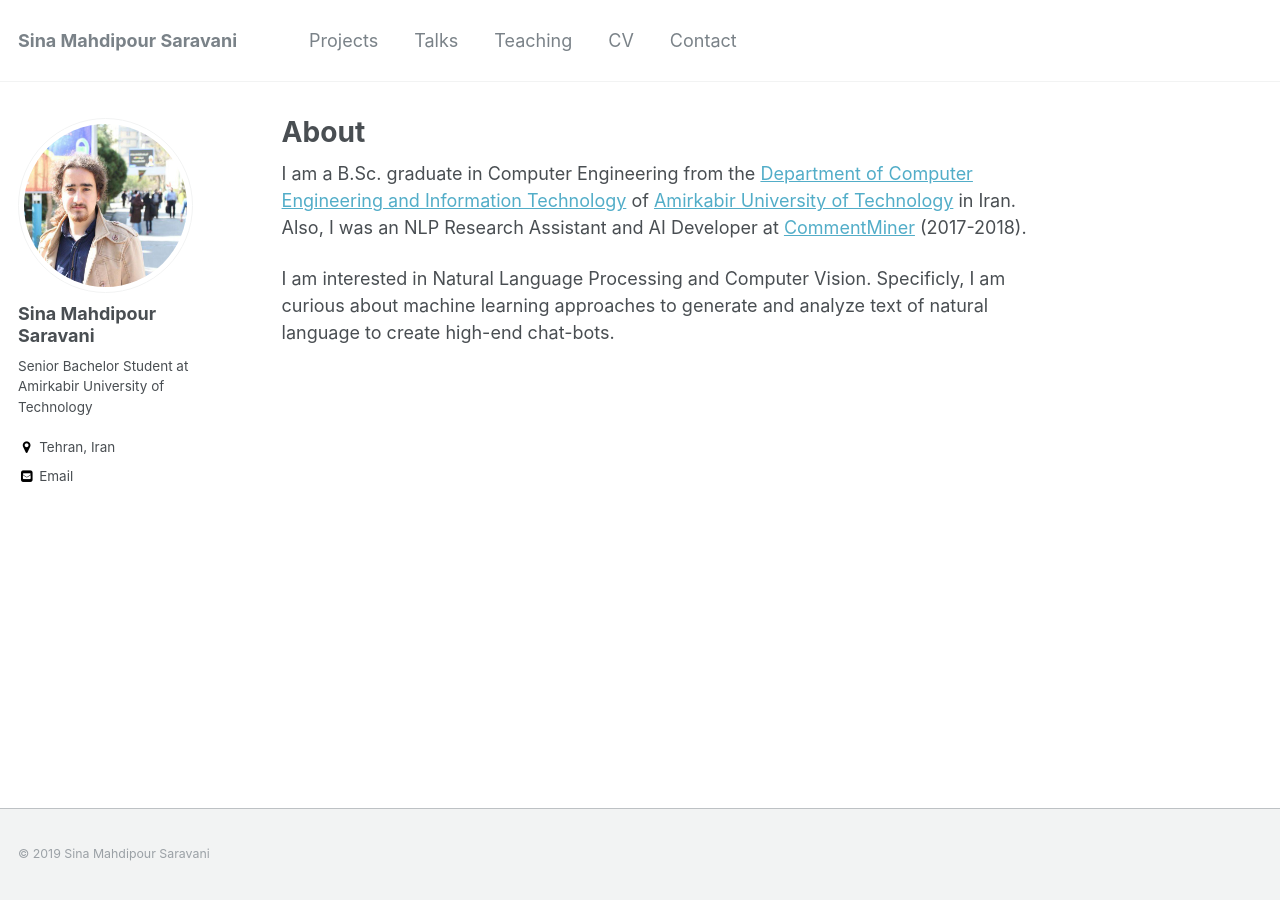
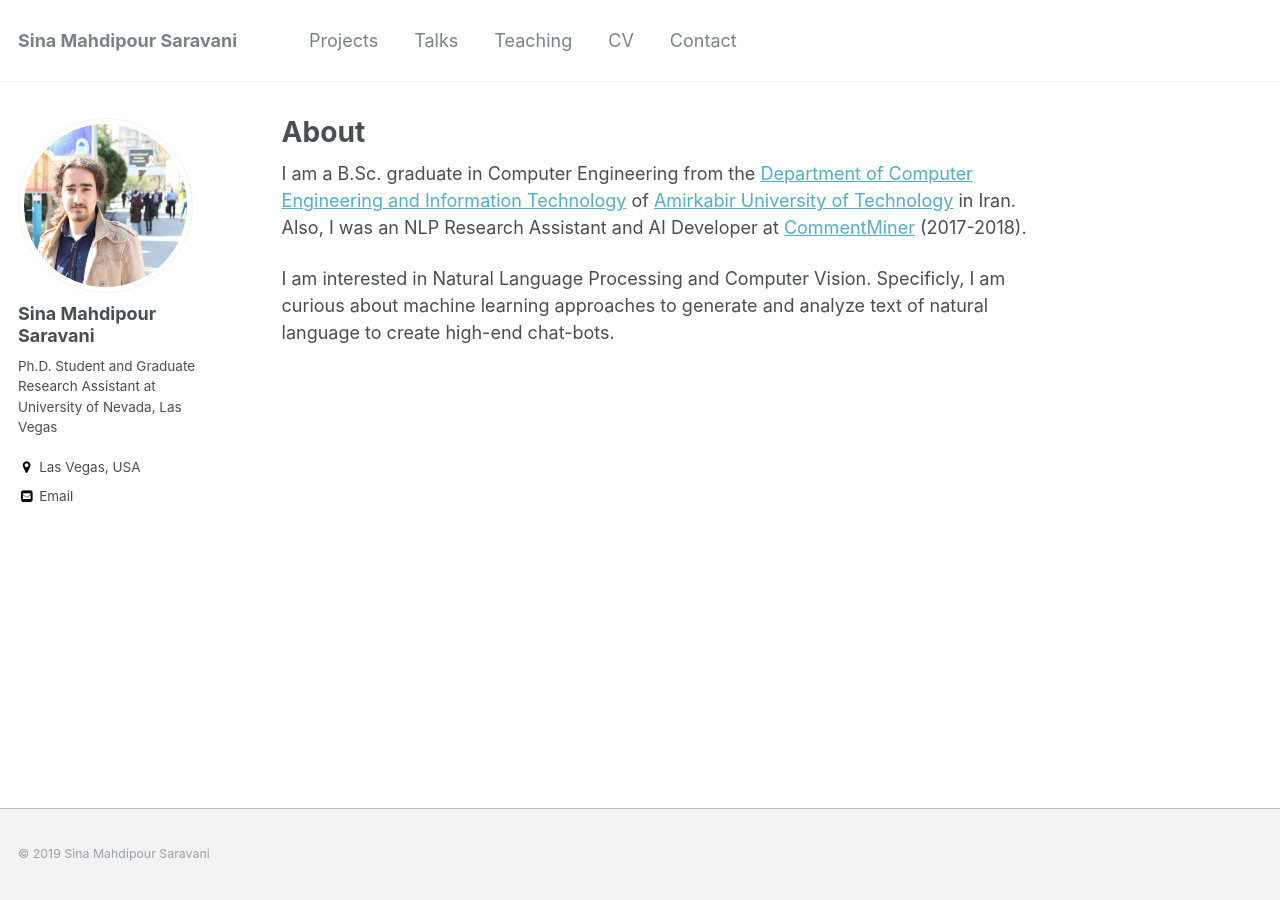
Before and after one commit to sinamps/sinamps.github.io, a Jekyll site: the page built from _pages/about.md, in a window 1280 px wide. Built offline with Jekyll 4.4.1, drawn with Linux system fonts in a browser that asks for light colours.

Commit message:
Update config after coming to unlv

```diff
--- a/_config.yml
+++ b/_config.yml
@@ -10,7 +10,7 @@ locale                   : "en-US"
 title                    : "Sina Mahdipour Saravani"
 title_separator          : "-"
 name                     : &name "Sina Mahdipour Saravani"
-description              : &description "Senior Bachelor Student at Amirkabir University of Technology"
+description              : &description "Ph.D. Student and Graduate Research Assistant at University of Nevada, Las Vegas (UNLV)"
 url                      : https://sinamahdipour.github.io # the base hostname & protocol for your site e.g. "https://mmistakes.github.io"
 baseurl                  : "" # the subpath of your site, e.g. "/blog"
 repository               : "sinamahdipour/sinamahdipour.github.io"
@@ -82,8 +82,8 @@ analytics:
 author:
   name             : "Sina Mahdipour Saravani"
   avatar           : "me.jpg"
-  bio              : "Senior Bachelor Student at Amirkabir University of Technology"
-  location         : "Tehran, Iran"
+  bio              : "Ph.D. Student and Graduate Research Assistant at University of Nevada, Las Vegas"
+  location         : "Las Vegas, USA"
   employer         :
 #  googlescholar    : "http://yourfullgooglescholarurl.com"
   email            : "sinamahdipour@yahoo.com"
```
